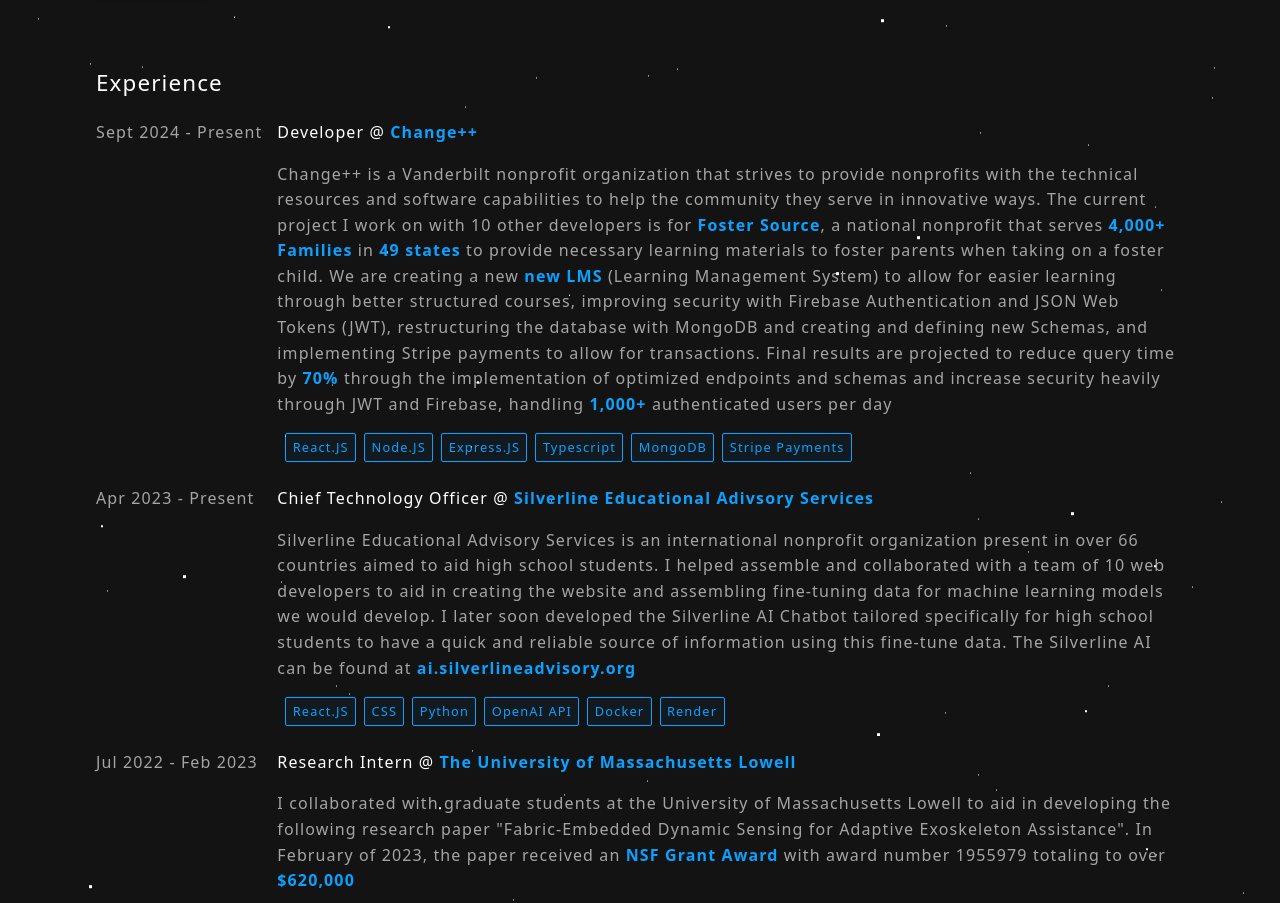
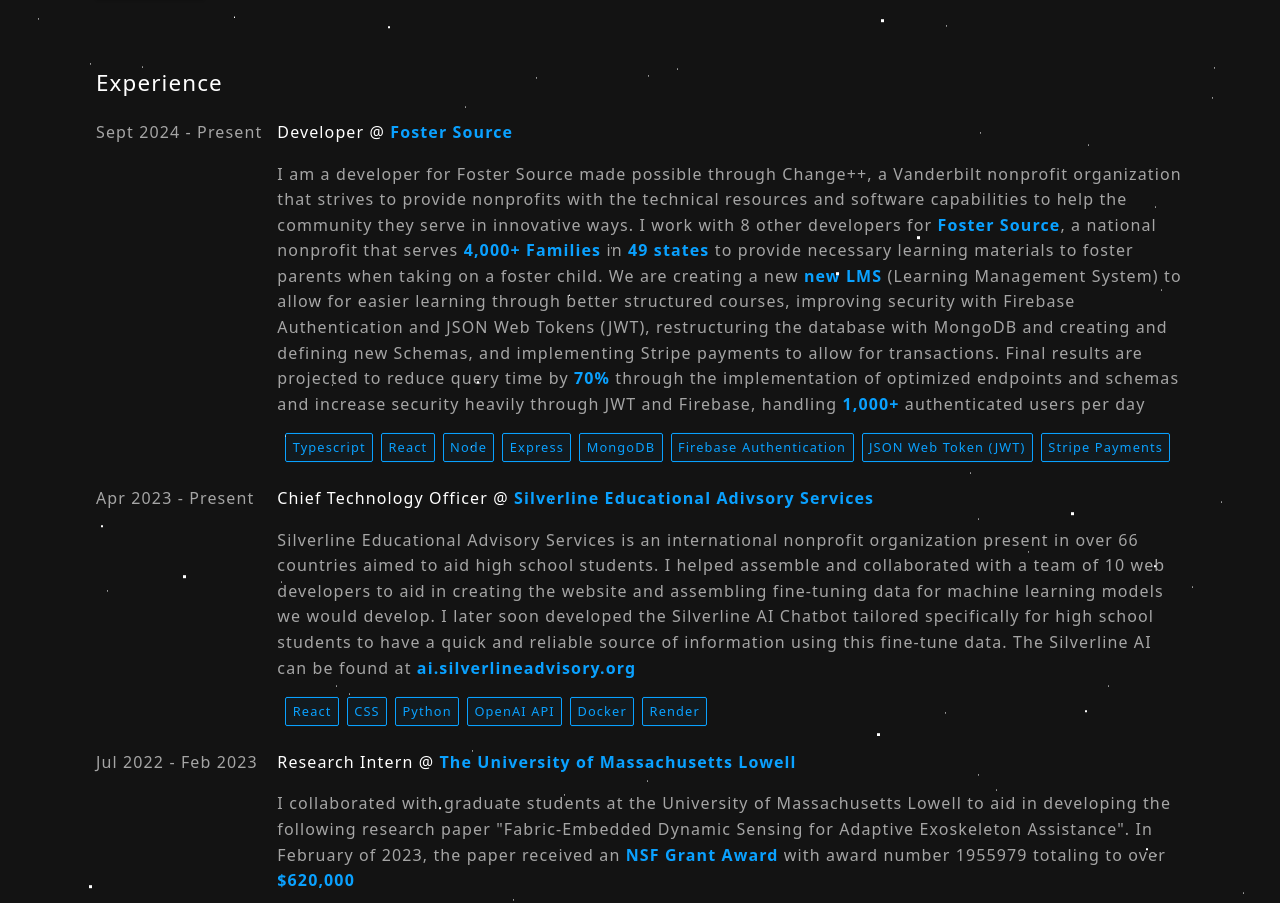
Before and after one commit to ashrit-ram-anala/Portfolio, a React (Vite) app in the folder client/: page / in a window 1280 px wide. Shown: the part 1944-2847 px from the top of the page. Built offline with nearby package versions, Linux system fonts and the light colour scheme.

Commit message:
updated work section

```diff
--- a/client/src/App.jsx
+++ b/client/src/App.jsx
@@ -377,22 +377,19 @@
           <a>Typescript</a>
         </li>
         <li>
-          <a>Angular</a>
-        </li>
-        <li>
           <a>Javascript</a>
         </li>
         <li>
-          <a>React.JS</a>
+          <a>React</a>
         </li>
         <li>
-          <a>Node.JS</a>
+          <a>Node</a>
         </li>
         <li>
-          <a>Express.JS</a>
+          <a>Express</a>
         </li>
         <li>
-          <a>Next.JS</a>
+          <a>Next</a>
         </li>
         <li>
           <a>JQuery</a>
@@ -511,13 +508,13 @@
               Developer @{" "}
               <span className="bolded">
               <a href="https://www.changeplusplus.org/" target="_blank">
-                <span className="bolded-link">Change++ </span>
+                <span className="bolded-link">Foster Source </span>
               </a>
               </span>
             </div>
             <p className="summary">
 
-              Change++ is a Vanderbilt nonprofit organization that strives to provide nonprofits with the technical resources and software capabilities to help the community they serve in innovative ways. The current project I work on with 10 other developers is for
+              I am a developer for Foster Source made possible through Change++, a Vanderbilt nonprofit organization that strives to provide nonprofits with the technical resources and software capabilities to help the community they serve in innovative ways. I work with 8 other developers for
               <a href="https://fostersource.org/" target="_blank">
                 <span className="bolded-link"> Foster Source</span>
               </a>
@@ -546,19 +543,25 @@
             <div className="tech">
               <ul>
                 <li>
-                  <a>React.JS</a>
-                </li>
-                <li>
-                  <a>Node.JS</a>
-                </li>
-                <li>
-                  <a>Express.JS</a>
-                </li>
-                <li>
                   <a>Typescript</a>
                 </li>
                 <li>
+                  <a>React</a>
+                </li>
+                <li>
+                  <a>Node</a>
+                </li>
+                <li>
+                  <a>Express</a>
+                </li>
+                <li>
                   <a>MongoDB</a>
+                </li>
+                <li>
+                  <a>Firebase Authentication</a>
+                </li>
+                <li>
+                  <a>JSON Web Token (JWT)</a>
                 </li>
                 <li>
                   <a>Stripe Payments</a>
@@ -601,7 +604,7 @@
             <div className="tech">
               <ul>
                 <li>
-                  <a>React.JS</a>
+                  <a>React</a>
                 </li>
                 <li>
                   <a>CSS</a>
```
